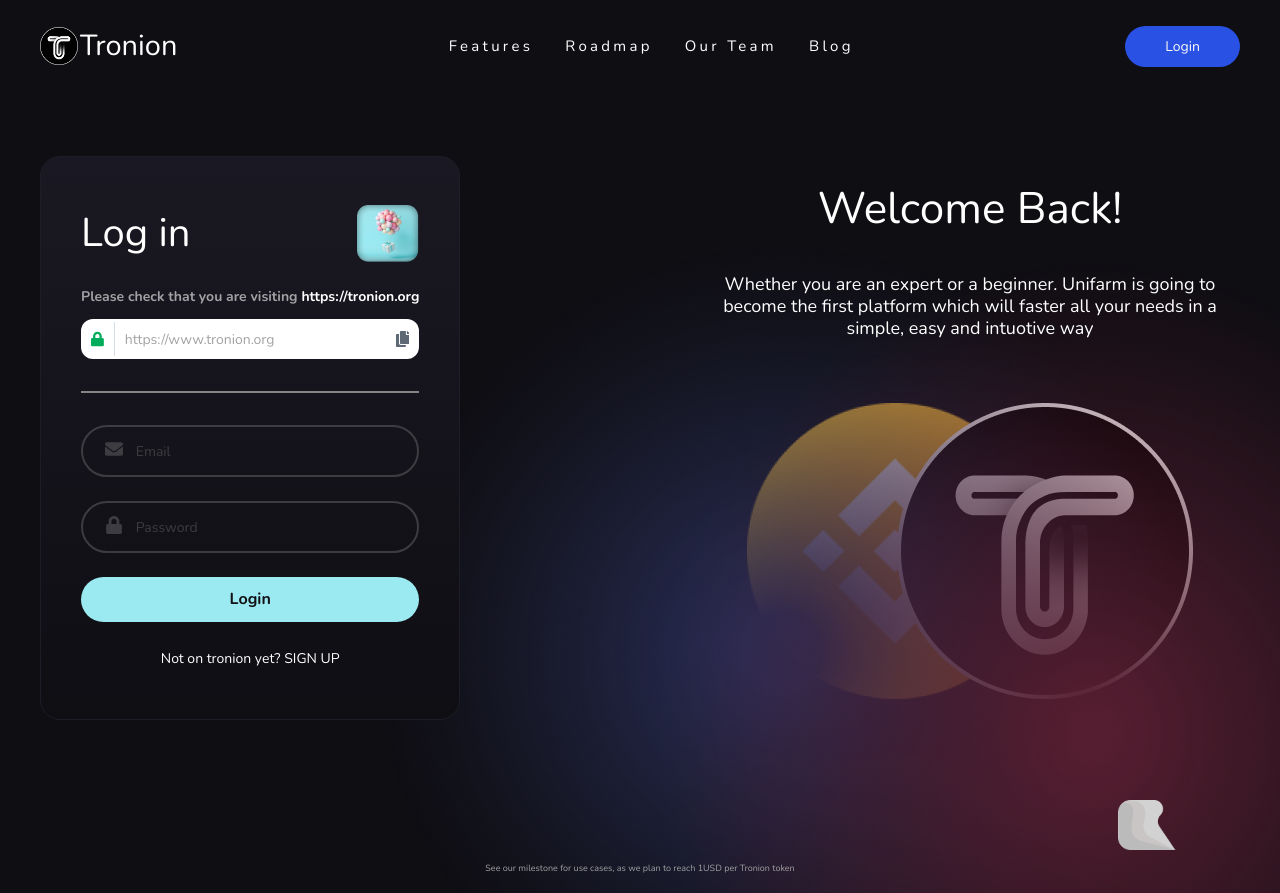
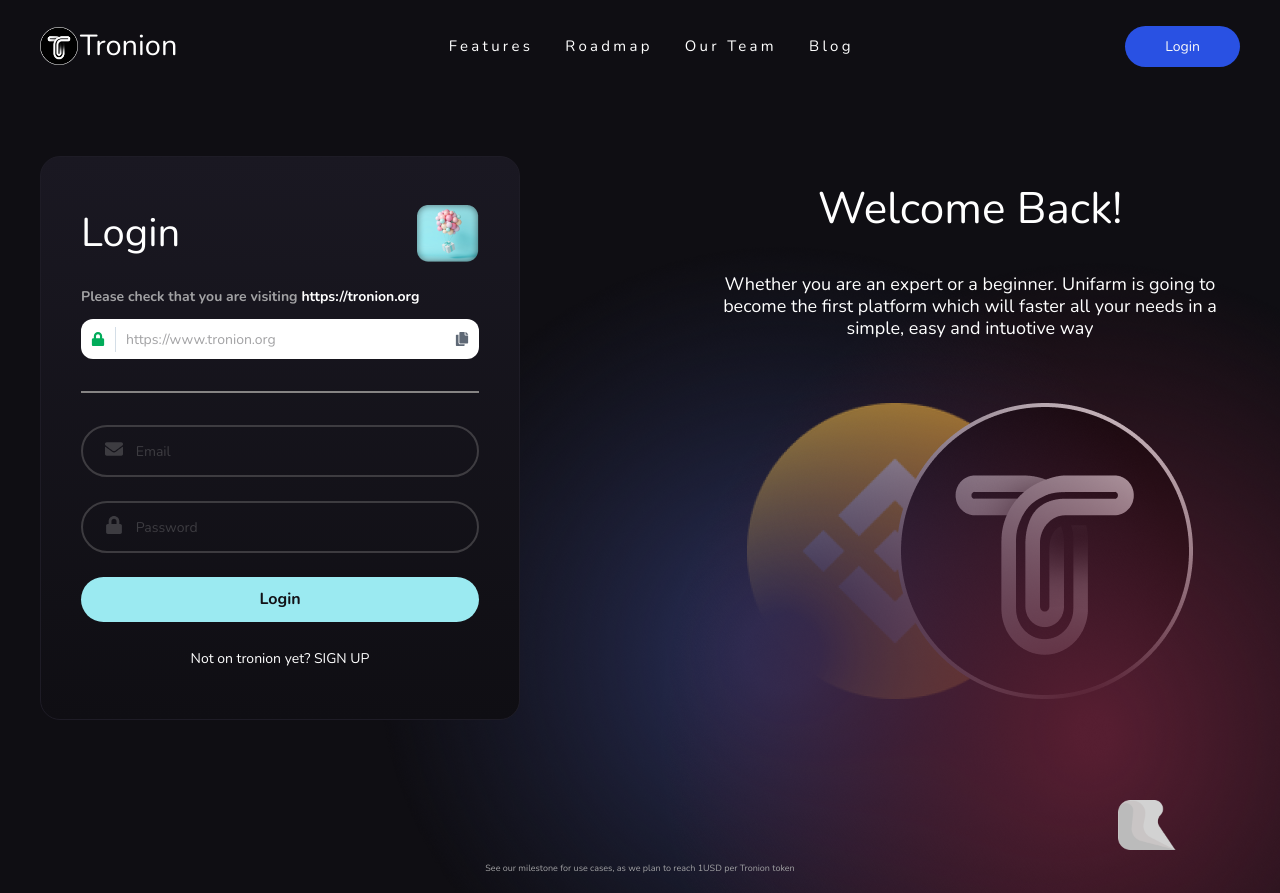
Before and after one commit to Kol124/Tronion-UI, a Next.js app: page /account/login in a window 1280 px wide. Built offline with nearby package versions, Linux system fonts and the light colour scheme.

Commit message:
Made icon styling changes and created verification page

```diff
--- a/components/FormCard.js
+++ b/components/FormCard.js
@@ -32,6 +32,10 @@
   @media only screen and (max-width: 1024px) {
     margin-right: 0;
   }
+
+  @media only screen and (min-width: 768px) {
+    min-width: 480px;
+  }
 `;
 
 const FormHeader = styled.section`
--- a/components/common/FormLinkBox.js
+++ b/components/common/FormLinkBox.js
@@ -1,27 +1,26 @@
 import styled from "styled-components";
 
 export const FormLinkBox = styled.section`
-  height: 40px;
   display: flex;
+  min-height: 40px;
+  padding: 5px 10px;
   border-radius: 12px;
   align-items: center;
   background-color: ${(p) => p.theme.white};
 
+  p {
+    padding: 0 10px;
+    margin-left: 10px;
+    border-left: 1px solid #d4dee7;
+  }
+
   .icon-left {
-    width: 10%;
-    height: 85%;
     fill: #01ac5a;
-    padding: 0 10px;
-    margin-right: 10px;
-    border-right: 1px solid #d4dee7;
   }
 
   .icon-right {
-    width: 10%;
-    height: 85%;
     fill: #5e6875;
-    padding: 0 10px;
+    cursor: pointer;
     margin-left: auto;
-    cursor: pointer;
   }
 `;
--- a/pages/account/login.js
+++ b/pages/account/login.js
@@ -36,7 +36,7 @@
     <Layout title="Login">
       <FlexWrapper>
         <ToastContainer />
-        <FormCard>
+        <FormCard title="Login">
           <Text className="grey bold u-margin-bottom-small">
             Please check that you are visiting{" "}
             <Link href="/account/signup">https://tronion.org</Link>
--- a/pages/account/signup.js
+++ b/pages/account/signup.js
@@ -2,7 +2,7 @@
 import { ToastContainer, toast } from "react-toastify";
 import "react-toastify/dist/ReactToastify.css";
 import Link from "next/link";
-import { FaLock } from "react-icons/fa";
+import { FaLock, FaCopy } from "react-icons/fa";
 import Banner from "@/components/Banner";
 import Layout from "@/components/Layout";
 import AuthContext from "@/context/AuthContext";
@@ -44,8 +44,9 @@
           </Text>
 
           <FormLinkBox>
-            <FaLock className="icon" />
+            <FaLock className="icon-left" />
             <Text className="grey">https://www.tronion.org/?ref=ultron</Text>
+            <FaCopy className="icon-right" />
           </FormLinkBox>
 
           <Line />
--- a/utils/GlobalStyle.js
+++ b/utils/GlobalStyle.js
@@ -24,10 +24,6 @@
     color: #fff;
     text-decoration: none;
     transition: 0.2s ease;
-  }
-
-  input:-webkit-auto-fill {
-    background-color: red !important;
   }
 
   .line-height-sm {
```
Also changed, not shown: pages/account/verification.js (+27 -3 lines), public/images/event4.jpg (deleted).
